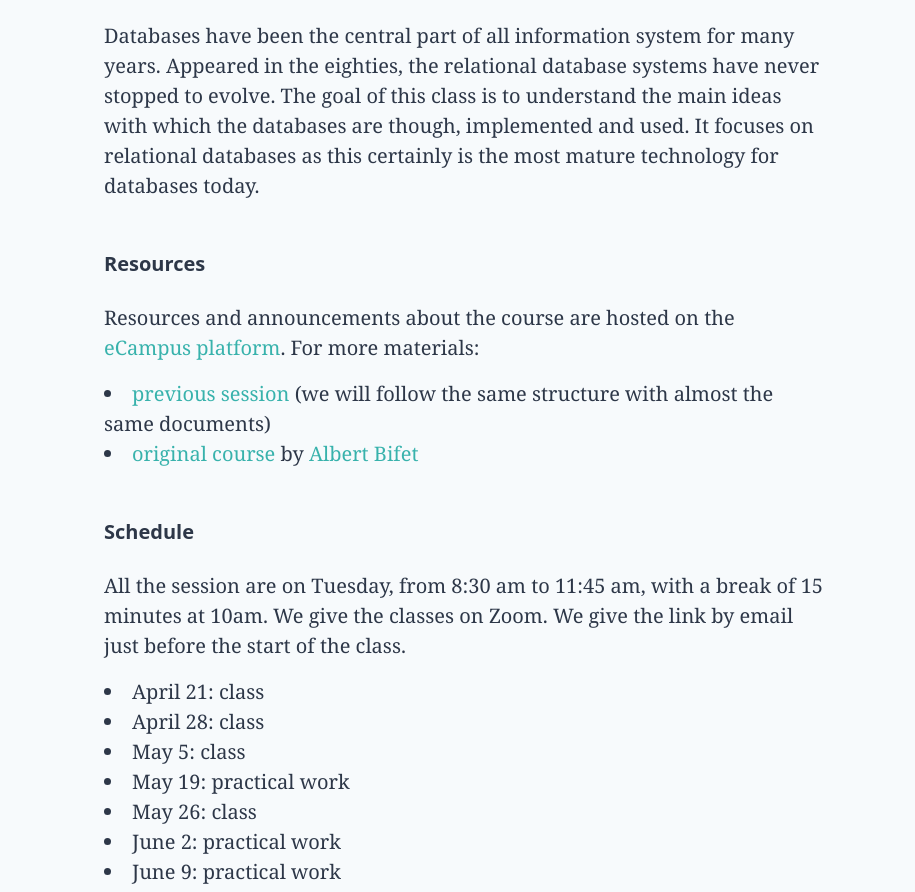
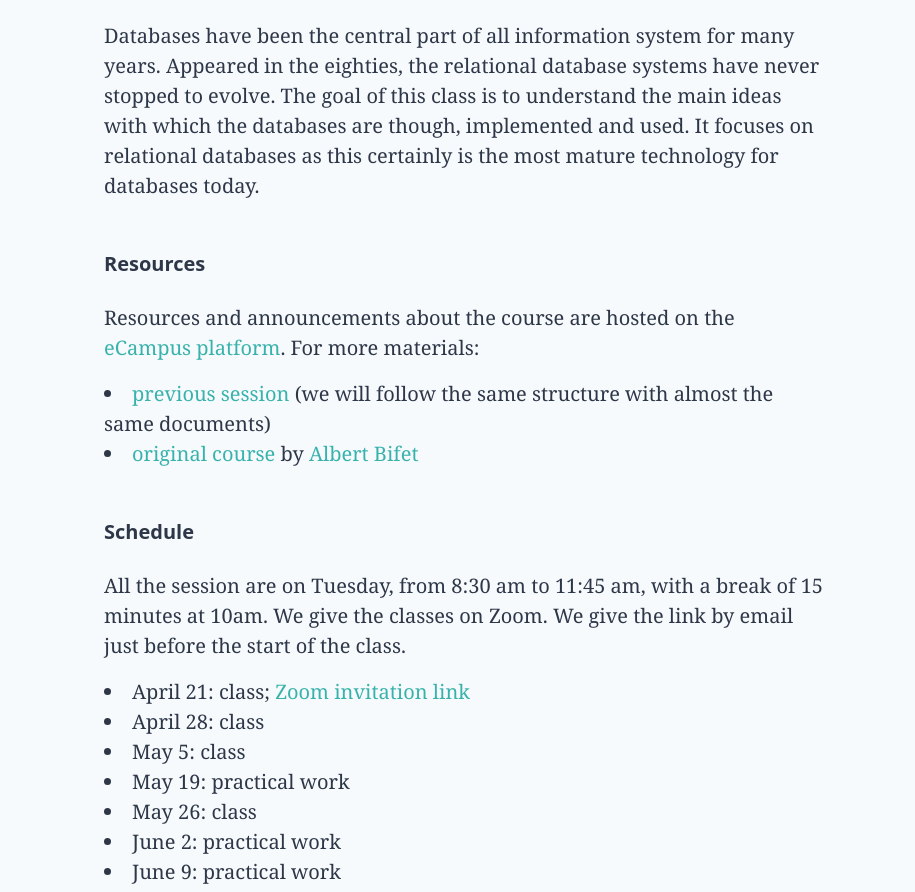
Before and after one commit to clarus/telecom-database-course, a plain HTML site: page index.html in a window 1280 px wide. Shown: the part 193-1085 px from the top of the page, without its empty margins (176-1091 px from the left). Drawn offline with Linux system fonts and the light colour scheme.

Commit message:
Add Zomm invitation link for first class

```diff
--- a/index.html
+++ b/index.html
@@ -95,7 +95,7 @@
 				All the session are on Tuesday, from 8:30 am to 11:45 am, with a break of 15 minutes at 10am. We give the classes on Zoom. We give the link by email just before the start of the class.
 			</p>
 			<ul class="py-2 list-disc list-inside">
-				<li>April 21: class</li>
+				<li>April 21: class; <a class="text-teal-500 no-underline hover:underline" href="https://zoom.us/j/91352909573?pwd=ZE5CRUw1SFdxdTFnWXNxWndsYTdlUT09">Zoom invitation link</a></li>
 				<li>April 28: class</li>
 				<li>May 5: class</li>
 				<li>May 19: practical work</li>
```
